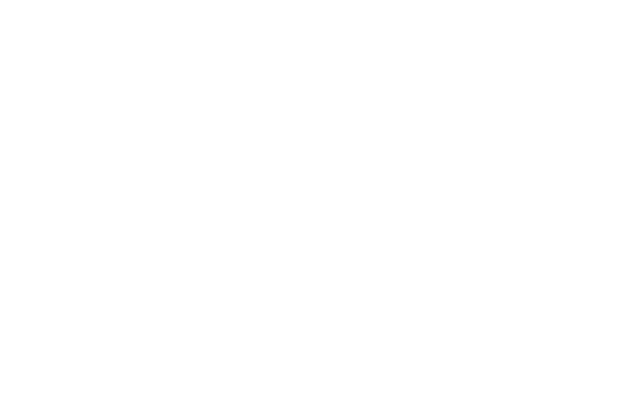
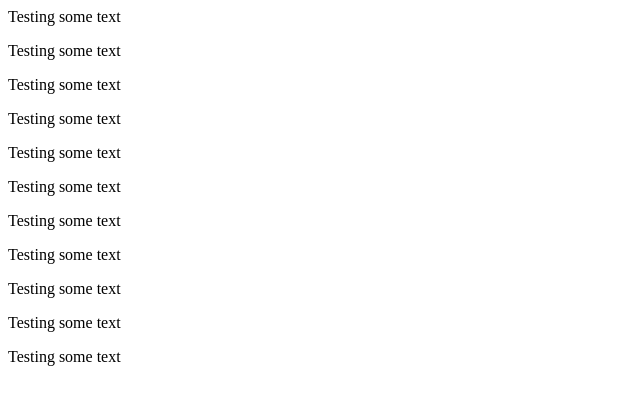
Before and after one commit to aaleksandar/aaleksandar.github.io, a plain HTML site: page index.html in a window 1280 px wide. Shown: the whole page, without its empty margins (0-640 px from the left). Drawn offline with Linux system fonts and the light colour scheme.

Commit message:
Add some text

```diff
--- a/index.html
+++ b/index.html
@@ -1,7 +1,40 @@
 <html>
 <head>
-	<script src="//load.sumome.com/" data-sumo-site-id="b66e2f509ed5698c11c0c72d2feba47351cff85418c7f44fccd7aa01a7b7d92b"></script>
+	<script src="//load.sumome.com/" data-sumo-site-id="b66e2f509ed5698c11c0c72d2feba47351cff85418c7f44fccd7aa01a7b7d92b" async="async"></script>
 </head>
 <body>
+		<p>
+		Testing some text
+	</p>
+	<p>
+		Testing some text
+	</p>
+	<p>
+		Testing some text
+	</p>
+	<p>
+		Testing some text
+	</p>
+	<p>
+		Testing some text
+	</p>
+	<p>
+		Testing some text
+	</p>
+	<p>
+		Testing some text
+	</p>
+	<p>
+		Testing some text
+	</p>
+	<p>
+		Testing some text
+	</p>
+	<p>
+		Testing some text
+	</p>
+	<p>
+		Testing some text
+	</p>
 </body>
 </html>
```
